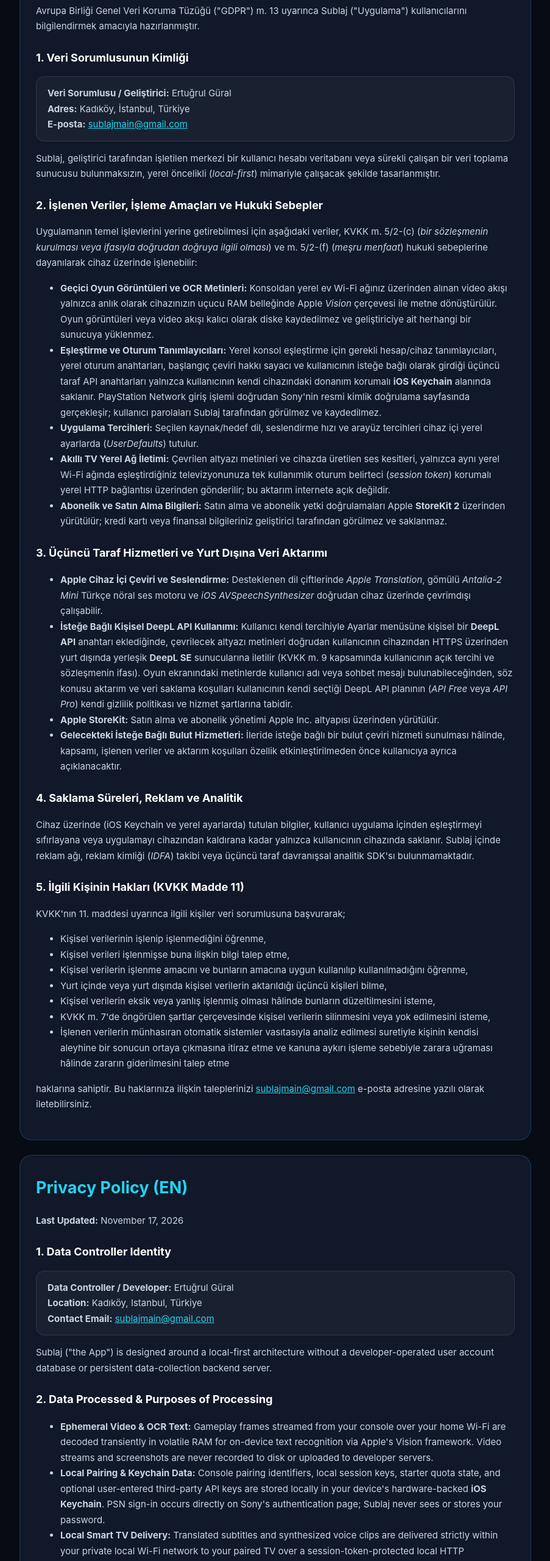
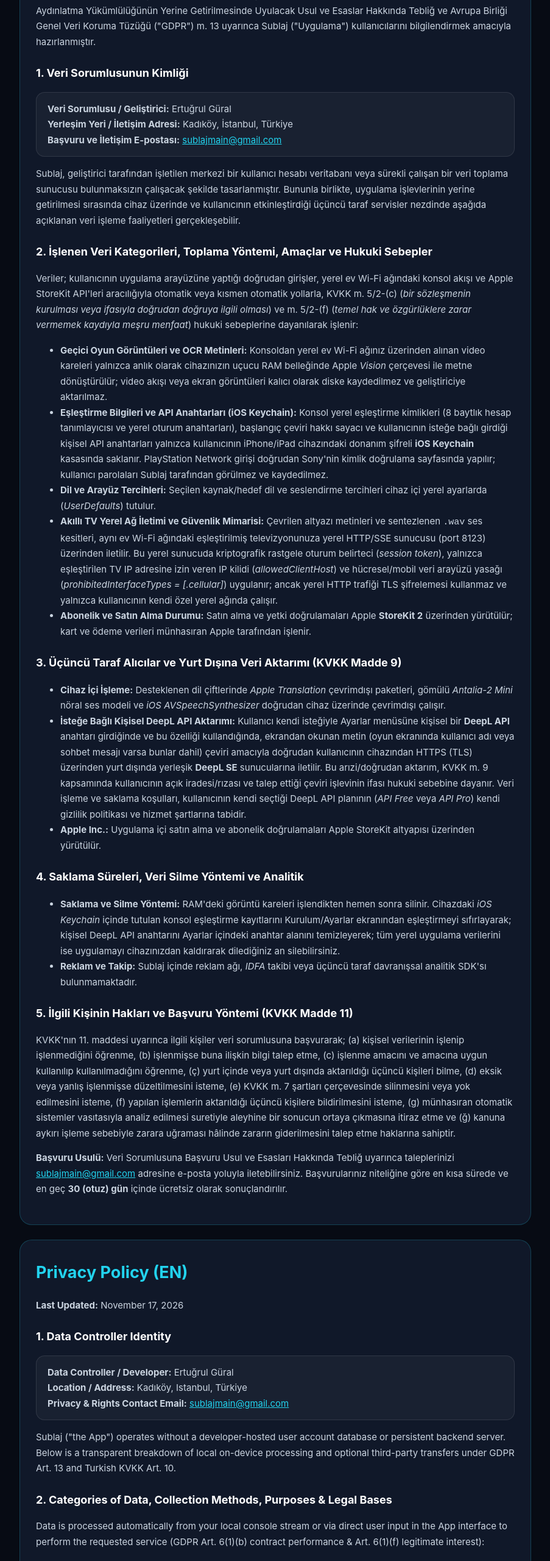
Before and after one commit to 4zyq4sk2tk-collab/sublaj-legal, a plain HTML site: page privacy.html in a window 1280 px wide. Shown: the part 240-2800 px from the top of the page at 61% size, without its empty margins (188-1091 px from the left). Drawn offline with Linux system fonts and the light colour scheme.

Commit message:
Refine privacy.html: full KVKK Art. 9/10/11 + deletion + HTTP/TLS clarity + EN OSS notices

```diff
--- a/privacy.html
+++ b/privacy.html
@@ -24,51 +24,44 @@
     <div class="card">
       <h1>Gizlilik Politikası ve KVKK Aydınlatma Metni (TR)</h1>
       <p><strong>Son Güncelleme:</strong> 17 Kasım 2026</p>
-      <p>İşbu Gizlilik Politikası ve Aydınlatma Metni, 6698 sayılı Kişisel Verilerin Korunması Kanunu ("KVKK") m. 10 ve Avrupa Birliği Genel Veri Koruma Tüzüğü ("GDPR") m. 13 uyarınca Sublaj ("Uygulama") kullanıcılarını bilgilendirmek amacıyla hazırlanmıştır.</p>
+      <p>İşbu Gizlilik Politikası ve Aydınlatma Metni, 6698 sayılı Kişisel Verilerin Korunması Kanunu ("KVKK") m. 10, Aydınlatma Yükümlülüğünün Yerine Getirilmesinde Uyulacak Usul ve Esaslar Hakkında Tebliğ ve Avrupa Birliği Genel Veri Koruma Tüzüğü ("GDPR") m. 13 uyarınca Sublaj ("Uygulama") kullanıcılarını bilgilendirmek amacıyla hazırlanmıştır.</p>
 
       <h2>1. Veri Sorumlusunun Kimliği</h2>
       <div class="meta-box">
         <p style="margin:0;">
           <strong>Veri Sorumlusu / Geliştirici:</strong> Ertuğrul Güral<br>
-          <strong>Adres:</strong> Kadıköy, İstanbul, Türkiye<br>
-          <strong>E-posta:</strong> <a href="mailto:sublajmain@gmail.com">sublajmain@gmail.com</a>
+          <strong>Yerleşim Yeri / İletişim Adresi:</strong> Kadıköy, İstanbul, Türkiye<br>
+          <strong>Başvuru ve İletişim E-postası:</strong> <a href="mailto:sublajmain@gmail.com">sublajmain@gmail.com</a>
         </p>
       </div>
-      <p>Sublaj, geliştirici tarafından işletilen merkezi bir kullanıcı hesabı veritabanı veya sürekli çalışan bir veri toplama sunucusu bulunmaksızın, yerel öncelikli (<em>local-first</em>) mimariyle çalışacak şekilde tasarlanmıştır.</p>
+      <p>Sublaj, geliştirici tarafından işletilen merkezi bir kullanıcı hesabı veritabanı veya sürekli çalışan bir veri toplama sunucusu bulunmaksızın çalışacak şekilde tasarlanmıştır. Bununla birlikte, uygulama işlevlerinin yerine getirilmesi sırasında cihaz üzerinde ve kullanıcının etkinleştirdiği üçüncü taraf servisler nezdinde aşağıda açıklanan veri işleme faaliyetleri gerçekleşebilir.</p>
 
-      <h2>2. İşlenen Veriler, İşleme Amaçları ve Hukuki Sebepler</h2>
-      <p>Uygulamanın temel işlevlerini yerine getirebilmesi için aşağıdaki veriler, KVKK m. 5/2-(c) (<em>bir sözleşmenin kurulması veya ifasıyla doğrudan doğruya ilgili olması</em>) ve m. 5/2-(f) (<em>meşru menfaat</em>) hukuki sebeplerine dayanılarak cihaz üzerinde işlenebilir:</p>
+      <h2>2. İşlenen Veri Kategorileri, Toplama Yöntemi, Amaçlar ve Hukuki Sebepler</h2>
+      <p>Veriler; kullanıcının uygulama arayüzüne yaptığı doğrudan girişler, yerel ev Wi-Fi ağındaki konsol akışı ve Apple StoreKit API'leri aracılığıyla otomatik veya kısmen otomatik yollarla, KVKK m. 5/2-(c) (<em>bir sözleşmenin kurulması veya ifasıyla doğrudan doğruya ilgili olması</em>) ve m. 5/2-(f) (<em>temel hak ve özgürlüklere zarar vermemek kaydıyla meşru menfaat</em>) hukuki sebeplerine dayanılarak işlenir:</p>
       <ul>
-        <li><strong>Geçici Oyun Görüntüleri ve OCR Metinleri:</strong> Konsoldan yerel ev Wi-Fi ağınız üzerinden alınan video akışı yalnızca anlık olarak cihazınızın uçucu RAM belleğinde Apple <em>Vision</em> çerçevesi ile metne dönüştürülür. Oyun görüntüleri veya video akışı kalıcı olarak diske kaydedilmez ve geliştiriciye ait herhangi bir sunucuya yüklenmez.</li>
-        <li><strong>Eşleştirme ve Oturum Tanımlayıcıları:</strong> Yerel konsol eşleştirme için gerekli hesap/cihaz tanımlayıcıları, yerel oturum anahtarları, başlangıç çeviri hakkı sayacı ve kullanıcının isteğe bağlı olarak girdiği üçüncü taraf API anahtarları yalnızca kullanıcının kendi cihazındaki donanım korumalı <strong>iOS Keychain</strong> alanında saklanır. PlayStation Network giriş işlemi doğrudan Sony'nin resmi kimlik doğrulama sayfasında gerçekleşir; kullanıcı parolaları Sublaj tarafından görülmez ve kaydedilmez.</li>
-        <li><strong>Uygulama Tercihleri:</strong> Seçilen kaynak/hedef dil, seslendirme hızı ve arayüz tercihleri cihaz içi yerel ayarlarda (<em>UserDefaults</em>) tutulur.</li>
-        <li><strong>Akıllı TV Yerel Ağ İletimi:</strong> Çevrilen altyazı metinleri ve cihazda üretilen ses kesitleri, yalnızca aynı yerel Wi-Fi ağında eşleştirdiğiniz televizyonunuza tek kullanımlık oturum belirteci (<em>session token</em>) korumalı yerel HTTP bağlantısı üzerinden gönderilir; bu aktarım internete açık değildir.</li>
-        <li><strong>Abonelik ve Satın Alma Bilgileri:</strong> Satın alma ve abonelik yetki doğrulamaları Apple <strong>StoreKit 2</strong> üzerinden yürütülür; kredi kartı veya finansal bilgileriniz geliştirici tarafından görülmez ve saklanmaz.</li>
+        <li><strong>Geçici Oyun Görüntüleri ve OCR Metinleri:</strong> Konsoldan yerel ev Wi-Fi ağınız üzerinden alınan video kareleri yalnızca anlık olarak cihazınızın uçucu RAM belleğinde Apple <em>Vision</em> çerçevesi ile metne dönüştürülür; video akışı veya ekran görüntüleri kalıcı olarak diske kaydedilmez ve geliştiriciye aktarılmaz.</li>
+        <li><strong>Eşleştirme Bilgileri ve API Anahtarları (iOS Keychain):</strong> Konsol yerel eşleştirme kimlikleri (8 baytlık hesap tanımlayıcısı ve yerel oturum anahtarları), başlangıç çeviri hakkı sayacı ve kullanıcının isteğe bağlı girdiği kişisel API anahtarları yalnızca kullanıcının iPhone/iPad cihazındaki donanım şifreli <strong>iOS Keychain</strong> kasasında saklanır. PlayStation Network girişi doğrudan Sony'nin kimlik doğrulama sayfasında yapılır; kullanıcı parolaları Sublaj tarafından görülmez ve kaydedilmez.</li>
+        <li><strong>Dil ve Arayüz Tercihleri:</strong> Seçilen kaynak/hedef dil ve seslendirme tercihleri cihaz içi yerel ayarlarda (<em>UserDefaults</em>) tutulur.</li>
+        <li><strong>Akıllı TV Yerel Ağ İletimi ve Güvenlik Mimarisi:</strong> Çevrilen altyazı metinleri ve sentezlenen <code>.wav</code> ses kesitleri, aynı ev Wi-Fi ağındaki eşleştirilmiş televizyonunuza yerel HTTP/SSE sunucusu (port 8123) üzerinden iletilir. Bu yerel sunucuda kriptografik rastgele oturum belirteci (<em>session token</em>), yalnızca eşleştirilen TV IP adresine izin veren IP kilidi (<em>allowedClientHost</em>) ve hücresel/mobil veri arayüzü yasağı (<em>prohibitedInterfaceTypes = [.cellular]</em>) uygulanır; ancak yerel HTTP trafiği TLS şifrelemesi kullanmaz ve yalnızca kullanıcının kendi özel yerel ağında çalışır.</li>
+        <li><strong>Abonelik ve Satın Alma Durumu:</strong> Satın alma ve yetki doğrulamaları Apple <strong>StoreKit 2</strong> üzerinden yürütülür; kart ve ödeme verileri münhasıran Apple tarafından işlenir.</li>
       </ul>
 
-      <h2>3. Üçüncü Taraf Hizmetleri ve Yurt Dışına Veri Aktarımı</h2>
+      <h2>3. Üçüncü Taraf Alıcılar ve Yurt Dışına Veri Aktarımı (KVKK Madde 9)</h2>
       <ul>
-        <li><strong>Apple Cihaz İçi Çeviri ve Seslendirme:</strong> Desteklenen dil çiftlerinde <em>Apple Translation</em>, gömülü <em>Antalia-2 Mini</em> Türkçe nöral ses motoru ve <em>iOS AVSpeechSynthesizer</em> doğrudan cihaz üzerinde çevrimdışı çalışabilir.</li>
-        <li><strong>İsteğe Bağlı Kişisel DeepL API Kullanımı:</strong> Kullanıcı kendi tercihiyle Ayarlar menüsüne kişisel bir <strong>DeepL API</strong> anahtarı eklediğinde, çevrilecek altyazı metinleri doğrudan kullanıcının cihazından HTTPS üzerinden yurt dışında yerleşik <strong>DeepL SE</strong> sunucularına iletilir (KVKK m. 9 kapsamında kullanıcının açık tercihi ve sözleşmenin ifası). Oyun ekranındaki metinlerde kullanıcı adı veya sohbet mesajı bulunabileceğinden, söz konusu aktarım ve veri saklama koşulları kullanıcının kendi seçtiği DeepL API planının (<em>API Free</em> veya <em>API Pro</em>) kendi gizlilik politikası ve hizmet şartlarına tabidir.</li>
-        <li><strong>Apple StoreKit:</strong> Satın alma ve abonelik yönetimi Apple Inc. altyapısı üzerinden yürütülür.</li>
-        <li><strong>Gelecekteki İsteğe Bağlı Bulut Hizmetleri:</strong> İleride isteğe bağlı bir bulut çeviri hizmeti sunulması hâlinde, kapsamı, işlenen veriler ve aktarım koşulları özellik etkinleştirilmeden önce kullanıcıya ayrıca açıklanacaktır.</li>
+        <li><strong>Cihaz İçi İşleme:</strong> Desteklenen dil çiftlerinde <em>Apple Translation</em> çevrimdışı paketleri, gömülü <em>Antalia-2 Mini</em> nöral ses modeli ve <em>iOS AVSpeechSynthesizer</em> doğrudan cihaz üzerinde çevrimdışı çalışır.</li>
+        <li><strong>İsteğe Bağlı Kişisel DeepL API Aktarımı:</strong> Kullanıcı kendi isteğiyle Ayarlar menüsüne kişisel bir <strong>DeepL API</strong> anahtarı girdiğinde ve bu özelliği kullandığında, ekrandan okunan metin (oyun ekranında kullanıcı adı veya sohbet mesajı varsa bunlar dahil) çeviri amacıyla doğrudan kullanıcının cihazından HTTPS (TLS) üzerinden yurt dışında yerleşik <strong>DeepL SE</strong> sunucularına iletilir. Bu arızi/doğrudan aktarım, KVKK m. 9 kapsamında kullanıcının açık iradesi/rızası ve talep ettiği çeviri işlevinin ifası hukuki sebebine dayanır. Veri işleme ve saklama koşulları, kullanıcının kendi seçtiği DeepL API planının (<em>API Free</em> veya <em>API Pro</em>) kendi gizlilik politikası ve hizmet şartlarına tabidir.</li>
+        <li><strong>Apple Inc.:</strong> Uygulama içi satın alma ve abonelik doğrulamaları Apple StoreKit altyapısı üzerinden yürütülür.</li>
       </ul>
 
-      <h2>4. Saklama Süreleri, Reklam ve Analitik</h2>
-      <p>Cihaz üzerinde (iOS Keychain ve yerel ayarlarda) tutulan bilgiler, kullanıcı uygulama içinden eşleştirmeyi sıfırlayana veya uygulamayı cihazından kaldırana kadar yalnızca kullanıcının cihazında saklanır. Sublaj içinde reklam ağı, reklam kimliği (<em>IDFA</em>) takibi veya üçüncü taraf davranışsal analitik SDK'sı bulunmamaktadır.</p>
+      <h2>4. Saklama Süreleri, Veri Silme Yöntemi ve Analitik</h2>
+      <ul>
+        <li><strong>Saklama ve Silme Yöntemi:</strong> RAM'deki görüntü kareleri işlendikten hemen sonra silinir. Cihazdaki <em>iOS Keychain</em> içinde tutulan konsol eşleştirme kayıtlarını Kurulum/Ayarlar ekranından eşleştirmeyi sıfırlayarak; kişisel DeepL API anahtarını Ayarlar içindeki anahtar alanını temizleyerek; tüm yerel uygulama verilerini ise uygulamayı cihazınızdan kaldırarak dilediğiniz an silebilirsiniz.</li>
+        <li><strong>Reklam ve Takip:</strong> Sublaj içinde reklam ağı, <em>IDFA</em> takibi veya üçüncü taraf davranışsal analitik SDK'sı bulunmamaktadır.</li>
+      </ul>
 
-      <h2>5. İlgili Kişinin Hakları (KVKK Madde 11)</h2>
-      <p>KVKK'nın 11. maddesi uyarınca ilgili kişiler veri sorumlusuna başvurarak;</p>
-      <ul>
-        <li>Kişisel verilerinin işlenip işlenmediğini öğrenme,</li>
-        <li>Kişisel verileri işlenmişse buna ilişkin bilgi talep etme,</li>
-        <li>Kişisel verilerin işlenme amacını ve bunların amacına uygun kullanılıp kullanılmadığını öğrenme,</li>
-        <li>Yurt içinde veya yurt dışında kişisel verilerin aktarıldığı üçüncü kişileri bilme,</li>
-        <li>Kişisel verilerin eksik veya yanlış işlenmiş olması hâlinde bunların düzeltilmesini isteme,</li>
-        <li>KVKK m. 7'de öngörülen şartlar çerçevesinde kişisel verilerin silinmesini veya yok edilmesini isteme,</li>
-        <li>İşlenen verilerin münhasıran otomatik sistemler vasıtasıyla analiz edilmesi suretiyle kişinin kendisi aleyhine bir sonucun ortaya çıkmasına itiraz etme ve kanuna aykırı işleme sebebiyle zarara uğraması hâlinde zararın giderilmesini talep etme</li>
-      </ul>
-      <p>haklarına sahiptir. Bu haklarınıza ilişkin taleplerinizi <a href="mailto:sublajmain@gmail.com">sublajmain@gmail.com</a> e-posta adresine yazılı olarak iletebilirsiniz.</p>
+      <h2>5. İlgili Kişinin Hakları ve Başvuru Yöntemi (KVKK Madde 11)</h2>
+      <p>KVKK'nın 11. maddesi uyarınca ilgili kişiler veri sorumlusuna başvurarak; (a) kişisel verilerinin işlenip işlenmediğini öğrenme, (b) işlenmişse buna ilişkin bilgi talep etme, (c) işlenme amacını ve amacına uygun kullanılıp kullanılmadığını öğrenme, (ç) yurt içinde veya yurt dışında aktarıldığı üçüncü kişileri bilme, (d) eksik veya yanlış işlenmişse düzeltilmesini isteme, (e) KVKK m. 7 şartları çerçevesinde silinmesini veya yok edilmesini isteme, (f) yapılan işlemlerin aktarıldığı üçüncü kişilere bildirilmesini isteme, (g) münhasıran otomatik sistemler vasıtasıyla analiz edilmesi suretiyle aleyhine bir sonucun ortaya çıkmasına itiraz etme ve (ğ) kanuna aykırı işleme sebebiyle zarara uğraması hâlinde zararın giderilmesini talep etme haklarına sahiptir.</p>
+      <p><strong>Başvuru Usulü:</strong> Veri Sorumlusuna Başvuru Usul ve Esasları Hakkında Tebliğ uyarınca taleplerinizi <a href="mailto:sublajmain@gmail.com">sublajmain@gmail.com</a> adresine e-posta yoluyla iletebilirsiniz. Başvurularınız niteliğine göre en kısa sürede ve en geç <strong>30 (otuz) gün</strong> içinde ücretsiz olarak sonuçlandırılır.</p>
     </div>
 
     <div class="card" lang="en">
@@ -79,29 +72,29 @@
       <div class="meta-box">
         <p style="margin:0;">
           <strong>Data Controller / Developer:</strong> Ertuğrul Güral<br>
-          <strong>Location:</strong> Kadıköy, Istanbul, Türkiye<br>
-          <strong>Contact Email:</strong> <a href="mailto:sublajmain@gmail.com">sublajmain@gmail.com</a>
+          <strong>Location / Address:</strong> Kadıköy, Istanbul, Türkiye<br>
+          <strong>Privacy &amp; Rights Contact Email:</strong> <a href="mailto:sublajmain@gmail.com">sublajmain@gmail.com</a>
         </p>
       </div>
-      <p>Sublaj ("the App") is designed around a local-first architecture without a developer-operated user account database or persistent data-collection backend server.</p>
+      <p>Sublaj ("the App") operates without a developer-hosted user account database or persistent backend server. Below is a transparent breakdown of local on-device processing and optional third-party transfers under GDPR Art. 13 and Turkish KVKK Art. 10.</p>
 
-      <h2>2. Data Processed &amp; Purposes of Processing</h2>
+      <h2>2. Categories of Data, Collection Methods, Purposes &amp; Legal Bases</h2>
+      <p>Data is processed automatically from your local console stream or via direct user input in the App interface to perform the requested service (GDPR Art. 6(1)(b) contract performance &amp; Art. 6(1)(f) legitimate interest):</p>
       <ul>
-        <li><strong>Ephemeral Video &amp; OCR Text:</strong> Gameplay frames streamed from your console over your home Wi-Fi are decoded transiently in volatile RAM for on-device text recognition via Apple's Vision framework. Video streams and screenshots are never recorded to disk or uploaded to developer servers.</li>
-        <li><strong>Local Pairing &amp; Keychain Data:</strong> Console pairing identifiers, local session keys, starter quota state, and optional user-entered third-party API keys are stored locally in your device's hardware-backed <strong>iOS Keychain</strong>. PSN sign-in occurs directly on Sony's authentication page; Sublaj never sees or stores your password.</li>
-        <li><strong>Local Smart TV Delivery:</strong> Translated subtitles and synthesized voice clips are delivered strictly within your private local Wi-Fi network to your paired TV over a session-token-protected local HTTP connection (not exposed to the public internet).</li>
-        <li><strong>Subscriptions &amp; Purchases:</strong> Entitlement checks and billing are handled by Apple via <strong>StoreKit 2</strong> (GDPR Art. 6(1)(b) contract performance).</li>
+        <li><strong>Ephemeral Video &amp; OCR Text:</strong> Gameplay frames streamed over your private home Wi-Fi are decoded transiently in volatile RAM for Apple Vision OCR and discarded immediately; no video or screenshots are saved to disk or uploaded to the developer.</li>
+        <li><strong>Local Pairing &amp; API Keys (iOS Keychain):</strong> Console pairing identifiers (8-byte account ID and local session keys), starter quota state, and optional user-entered API keys are stored solely in your device's hardware-encrypted <strong>iOS Keychain</strong>. PSN sign-in takes place directly on Sony's authentication page; Sublaj never sees or stores your password.</li>
+        <li><strong>Local Smart TV Delivery &amp; Security Controls:</strong> Translated text and synthesized <code>.wav</code> audio clips are sent to your paired Smart TV over a local HTTP/SSE server (port 8123) protected by a cryptographic random session token, paired-TV IP locking (<em>allowedClientHost</em>), and cellular interface blocking (<em>prohibitedInterfaceTypes = [.cellular]</em>). Note that local LAN HTTP/SSE traffic does not use TLS encryption and operates strictly within your private local Wi-Fi network.</li>
+        <li><strong>Purchases &amp; Subscriptions:</strong> Entitlement verification and billing are processed by Apple Inc. via <strong>StoreKit 2</strong>.</li>
       </ul>
 
-      <h2>3. Third-Party Services &amp; Cross-Border Transfers</h2>
+      <h2>3. Third-Party Recipients &amp; Cross-Border Transfers</h2>
       <ul>
-        <li><strong>On-Device Engines:</strong> Supported <em>Apple Translation</em> language packs, embedded <em>Antalia-2 Mini</em> neural voices, and <em>iOS AVSpeechSynthesizer</em> run directly on your device.</li>
-        <li><strong>Optional User-Provided DeepL API Key:</strong> If you voluntarily configure your own <strong>DeepL API</strong> key in Settings, extracted subtitle text (which could include on-screen player names or chat text) is transmitted over HTTPS directly from your device to <strong>DeepL SE</strong> to return the translation. Data handling and retention by DeepL depend on your specific DeepL API plan (<em>API Free</em> vs. <em>API Pro</em>) and DeepL's own Privacy Policy and Terms.</li>
-        <li><strong>Zero Ad Tracking:</strong> Sublaj contains no advertising SDKs, IDFA tracking, or behavioral analytics.</li>
+        <li><strong>On-Device Engines:</strong> Supported <em>Apple Translation</em> offline packs, embedded <em>Antalia-2 Mini</em> neural voices, and <em>iOS AVSpeechSynthesizer</em> run locally on your device.</li>
+        <li><strong>Optional User-Provided DeepL API Key:</strong> When you voluntarily enter your own <strong>DeepL API</strong> key in Settings, extracted subtitle text (which may include on-screen usernames or chat messages) is sent directly from your device over HTTPS (TLS) to <strong>DeepL SE</strong> based on your explicit configuration and request to translate (GDPR Art. 49(1)(a)/(b); KVKK Art. 9). Retention and processing by DeepL are governed by your specific DeepL API plan (<em>API Free</em> vs. <em>API Pro</em>) and DeepL's own Privacy Policy and Terms.</li>
       </ul>
 
-      <h2>4. Your Privacy Rights (GDPR &amp; KVKK)</h2>
-      <p>Depending on your jurisdiction, you have the right to request information, access, rectification, erasure, restriction, or objection regarding personal data processing. Because local pairing data resides solely on your device, you may erase it at any time by resetting pairings inside the App or uninstalling the App. For any privacy inquiries or rights requests, contact <a href="mailto:sublajmain@gmail.com">sublajmain@gmail.com</a>.</p>
+      <h2>4. Retention, How to Delete Your Data &amp; Your Rights</h2>
+      <p>RAM video frames are erased immediately after OCR. You can delete stored Keychain pairing tokens at any time by resetting console/TV pairing inside the App, delete your DeepL API key by clearing the key field in Settings, or erase all local App data by uninstalling the App. Sublaj contains zero ad SDKs, IDFA tracking, or behavioral analytics. Under GDPR (Arts. 15&ndash;21) and KVKK (Art. 11), you have the right to request access, rectification, erasure, restriction, or objection by emailing <a href="mailto:sublajmain@gmail.com">sublajmain@gmail.com</a> (requests are answered free of charge within 30 days).</p>
     </div>
   </div>
 </body>
```
